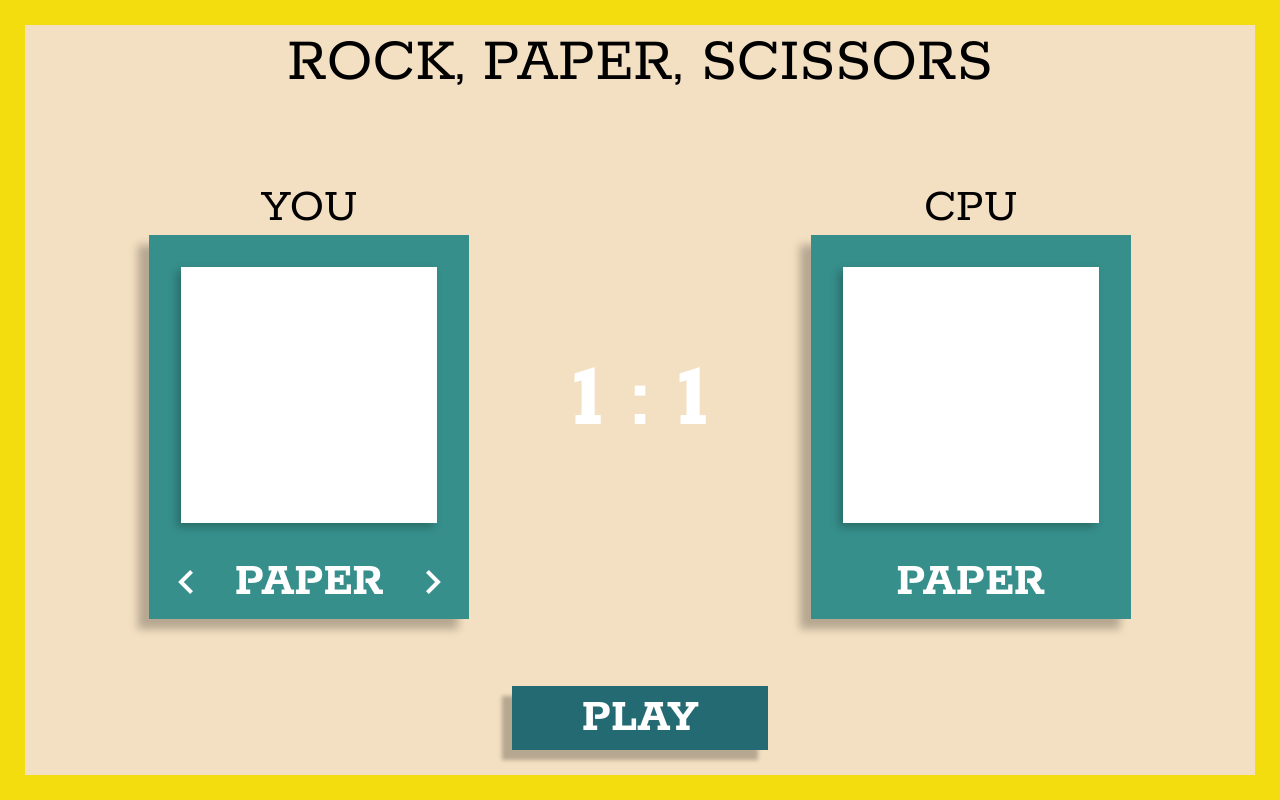
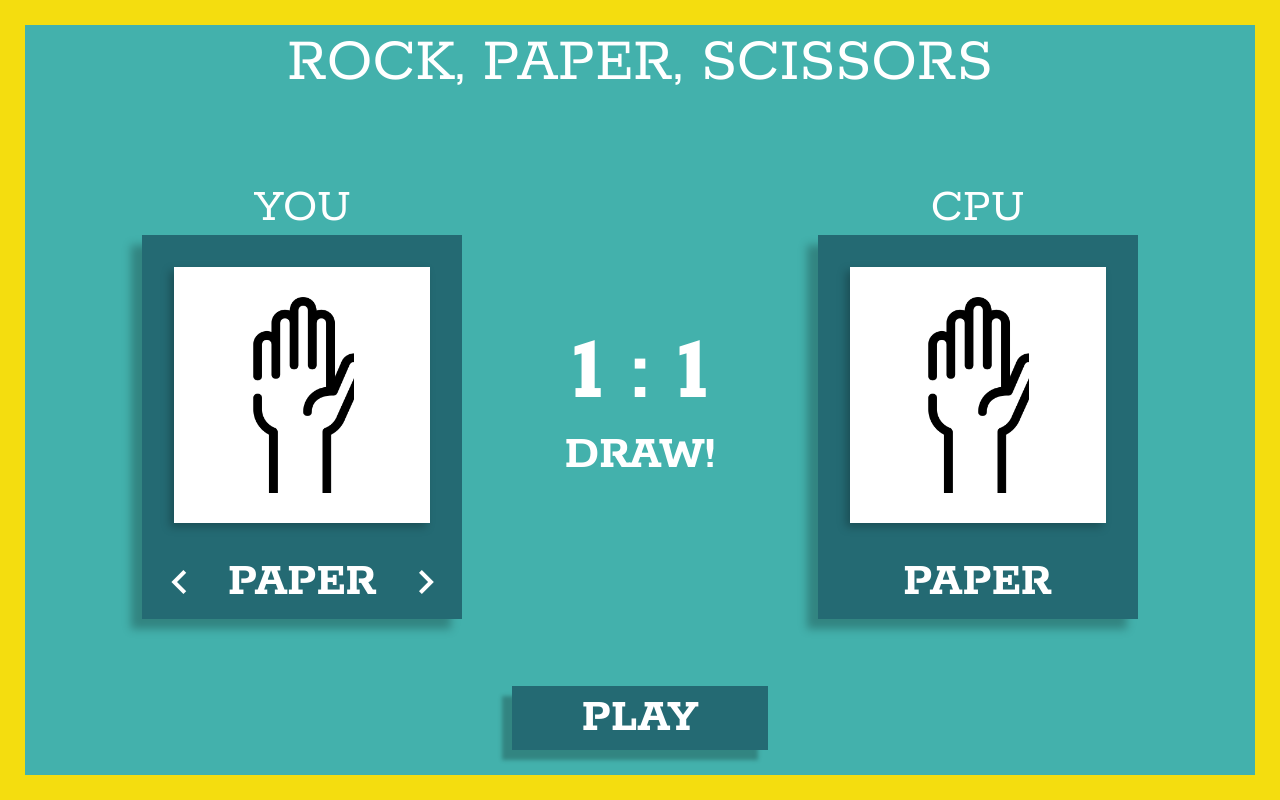
Before and after one commit to melchior2137/rockPaperScissors, a plain HTML site: page index.html in a window 1280 px wide. Both pictures are taken after a click on the button "PLAY". Drawn offline with nearby package versions, Linux system fonts and the light colour scheme.

Commit message:
added images

```diff
--- a/index.html
+++ b/index.html
@@ -26,7 +26,7 @@
             <h2>YOU</h2>
             <div id="outer-1" class="outer">
                 <div class="inner">
-                    <img></img>
+                    <img id="playerImage" src="img/paper.png"></img>
                 </div>
                 <div class="wrapper-navigate">
                     <span onclick="prevItem()" class="material-icons-outlined md-48">
@@ -39,14 +39,15 @@
                 </div>
             </div>
         </div>
-
+        <div id="score-wrapper">
         <h3 id="score">0 : 0</h3>
-
+        <h3 id="score-info"></h3>
+        </div>
         <div id="wrapper-2" class="wrapper">
             <h2>CPU</h2>
             <div id="outer-2" class="outer">
                 <div class="inner">
-                    <img></img>
+                    <img id="cpuImage" src=""></img>
                 </div>
                 <h3 class="blinking" id="cpuItem">WAITING</h3>
             </div>
--- a/script.js
+++ b/script.js
@@ -2,9 +2,22 @@ let itemIndex = 1; // default Player item
 let bodyElement = document.querySelector("html");
 let computerScore=0;
 let playerScore=0;
+
+//array of items
 items = ["ROCK", "PAPER", "SCISSORS"]
 
-//ZROBIC TABLICE OBRAZKOW
+//array of photos
+
+let imgArray = new Array();
+
+imgArray[0] = new Image();
+imgArray[0].src = 'img/rock.png';
+
+imgArray[1] = new Image();
+imgArray[1].src = 'img/paper.png';
+
+imgArray[2] = new Image();
+imgArray[2].src = 'img/scissors.png';
 
 function cpuIndexGen(min, max) {                                 // Random CPU Item Generator
     return Math.floor(Math.random() * (max - min) + min); //The maximum is exclusive and the     minimum is inclusive
@@ -26,6 +39,7 @@ function nextItem() {
       });
       setTimeout(function(){
       document.getElementById("playerItem").innerHTML = items[itemIndex];
+      document.getElementById("playerImage").src = imgArray[itemIndex].src;
       },50)
 }
 function prevItem() {
@@ -43,6 +57,7 @@ function prevItem() {
       });
       setTimeout(function(){
       document.getElementById("playerItem").innerHTML = items[itemIndex];
+      document.getElementById("playerImage").src = imgArray[itemIndex].src;
       },50)
 }
 function play(playerItem) {                     //main game function
@@ -58,12 +73,15 @@ function play(playerItem) {                     //main game function
       });
       setTimeout(function(){
       document.getElementById("cpuItem").innerHTML = items[cpuIndex];
-      },300)
+      document.getElementById("cpuImage").src = imgArray[cpuIndex].src;
+      },400)
+
 
 
     setTimeout(function(){
         if (cpuIndex == playerItem) {
         bodyElement.style.border = "25px solid #F4DD0F";
+        document.getElementById("score-info").innerHTML ="DRAW!";
         playerScore++;
         computerScore++;
     }
@@ -72,10 +90,12 @@ function play(playerItem) {                     //main game function
             case 0:
                 if(playerItem==1){
                     bodyElement.style.border = "25px solid #44E179";
+                    document.getElementById("score-info").innerHTML ="YOU WON!";
                     playerScore++;
                 }
                 else{
                     bodyElement.style.border = "25px solid #E14444";
+                    document.getElementById("score-info").innerHTML ="YOU LOST!";
                     computerScore++;
 
                 }
@@ -83,11 +103,13 @@ function play(playerItem) {                     //main game function
             case 1:
                 if(playerItem==2){
                     bodyElement.style.border = "25px solid #44E179";
+                    document.getElementById("score-info").innerHTML ="YOU WON!";
                     playerScore++;
 
                 }
                 else{
                     bodyElement.style.border = "25px solid #E14444";
+                    document.getElementById("score-info").innerHTML ="YOU LOST!";
                     computerScore++;
 
                 }
@@ -95,11 +117,13 @@ function play(playerItem) {                     //main game function
             case 2:
                 if(playerItem==0){
                     bodyElement.style.border = "25px solid #44E179";
+                    document.getElementById("score-info").innerHTML ="YOU WON!";
                     playerScore++;
 
                 }
                 else{
                     bodyElement.style.border = "25px solid #E14444";
+                    document.getElementById("score-info").innerHTML ="YOU LOST!";
                     computerScore++;
                 }
                 break;
--- a/style.css
+++ b/style.css
@@ -1,3 +1,20 @@
+@keyframes blink {
+    0% { opacity: 0; }
+    50% { opacity: 1; }
+    100% { opacity: 0; }
+  }
+
+@keyframes movein {
+    0%{
+        color:#43B1AC;
+        margin-bottom: 50px;
+    }
+}
+
+
+
+
+
 html{
     box-sizing: border-box;
     transition: all 0.1s ease-in;
@@ -9,7 +26,7 @@ body{
     height: 100%;
     width: 100%;
     font-family: 'Rokkitt', serif;
-    background-color: #F3DFC1;
+    background-color: #43B1AC;
 }
 
 .material-icons-outlined.md-48 {
@@ -26,34 +43,35 @@ h1,h2,h3{
     margin:0;
     padding:0;
     font-family: 'Rokkitt', serif;
+    color:white;
 }
 
 nav,main,.outer,.inner,footer,button{
     border:none;
 }
 
-@keyframes blink {
-    0% { opacity: 0; }
-    50% { opacity: 1; }
-    100% { opacity: 0; }
-  }
-
 h1{
     font-size:64px;
     font-weight: 400;
+    animation: movein 2s 1;
 }
 h2{
     font-size: 48px;
     font-weight: 400;
+    animation: movein 2s 1;
 }
 
 h3{
     font-size: 48px;
     font-weight: 700px;
-    color:white;
+    animation: movein 2s 1;
+
 }
 
-
+img{
+    width: 40%;
+    height: auto;
+}
 
 nav{
     height:10%;
@@ -78,7 +96,7 @@ main{
     width: 25vw;
     max-height: 60vh;
     max-width: 50vh;
-    background-color: #368F8B;
+    background-color: #246A73;
     display:flex;
     justify-content: flex-start;
     align-items: center;
@@ -90,6 +108,11 @@ margin-right: 8vw;
 }
 #wrapper-2{
 margin-left: 8vw;
+}
+#score-wrapper{
+    display:flex;
+    flex-direction: column;
+    animation: movein 2s 1;
 }
 
 #score{
@@ -110,6 +133,9 @@ margin-left: 8vw;
     background-color:white;
     filter: drop-shadow(-4px 4px 4px rgba(0, 0, 0, 0.25));
     margin:2.5vw;
+    display: flex;
+    justify-content: center;
+    align-items: center;
 }
 footer{
     display:flex;
@@ -139,6 +165,11 @@ button:hover{
 button h3:hover{
     color:#246A73;
 }
+button:active {
+    transform: translate(-4px,4px);
+    box-shadow: -6px 6px 4px rgba(0, 0, 0, 0.25);
+    transition: 0.1s;
+  }
 
 .blinking{
     animation: blink 1.5s infinite;
```
Also changed, not shown: img/paper.png (added), img/rock.png (added), img/scissors.png (added).
